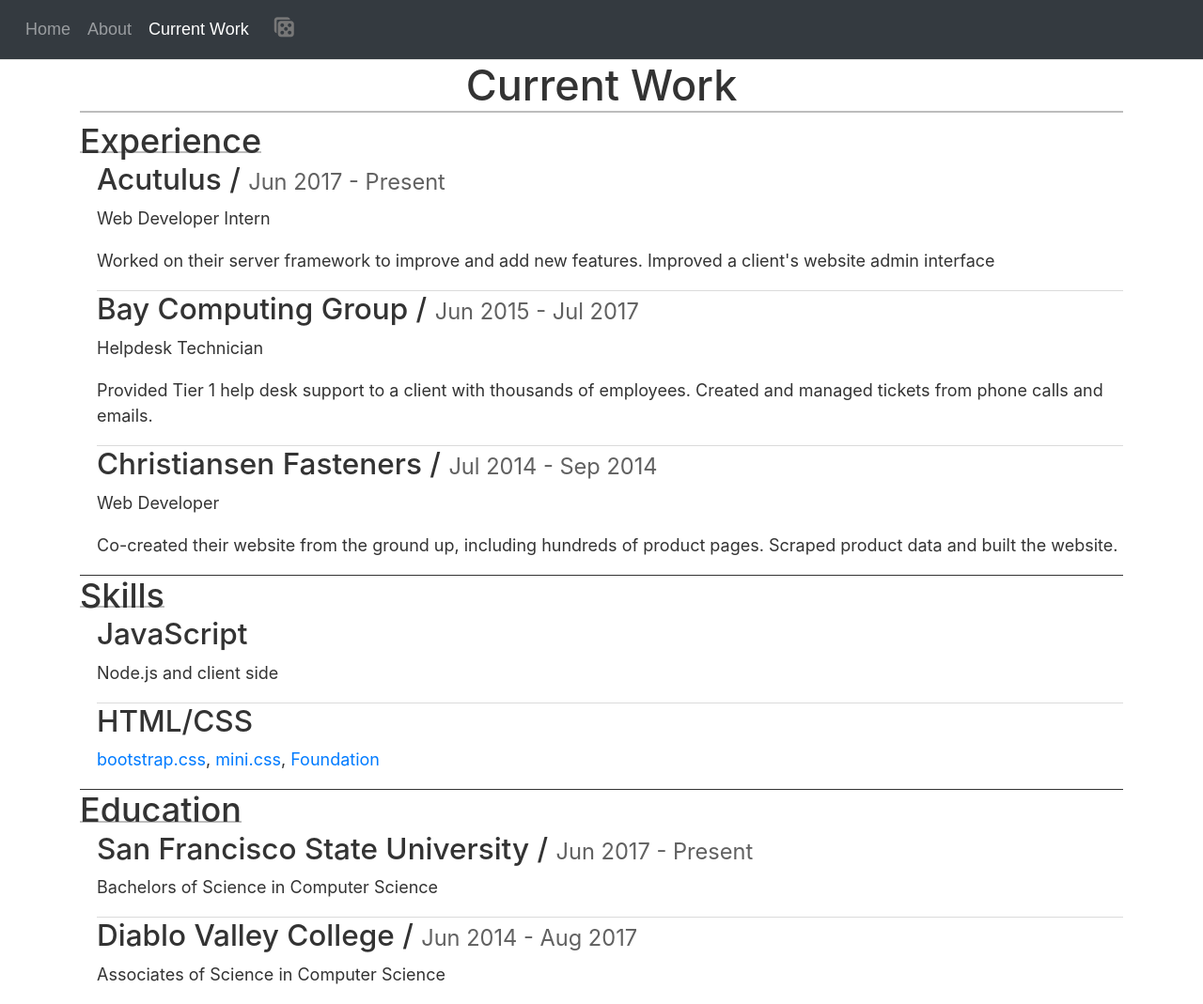
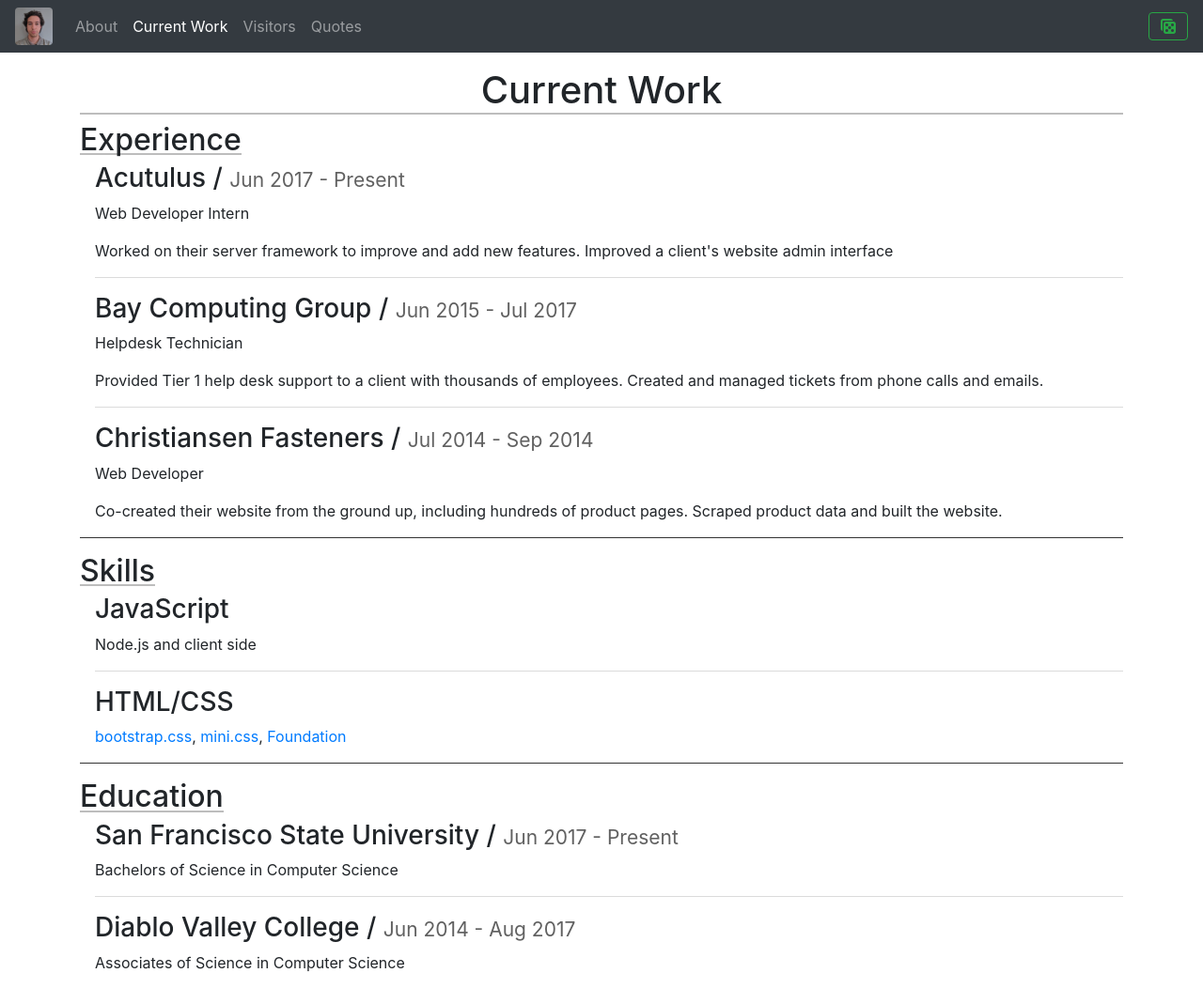
Before and after one commit to janka102/csc412-website, a PHP site: page /current.php in a window 1280 px wide. Shown: the whole page at 94% size. After the commit the page ends 1035 px from the top, so only its background shows below. Run offline with PHP 8.4, Linux system fonts and the light colour scheme; some web fonts are replaced.

Commit message:
Fix styling, image now hosted on server, get quotes working

```diff
--- a/css/about.css
+++ b/css/about.css
@@ -1,8 +1,3 @@
-body {
-  padding-left: 1em;
-  padding-right: 1em;
-}
-
 h1 {
   border-bottom: 2px solid #bdbdbd;
   text-align: center;
--- a/css/current.css
+++ b/css/current.css
@@ -1,8 +1,3 @@
-body {
-  padding-left: 1em;
-  padding-right: 1em;
-}
-
 h1 {
   border-bottom: 2px solid #bdbdbd;
   text-align: center;
@@ -11,7 +6,7 @@ h1 {
 h2 {
   display: inline-block;
   border-bottom: 2px solid #bdbdbd;
-  height: 0.95em;
+  height: 1.1em;
 }
 
 small {
@@ -21,10 +16,11 @@ small {
 
 section {
   border-bottom: 1px solid #333;
+  margin-bottom: 1rem;
 }
 
 section article {
-  margin-left: 1rem;
+  margin: 0 0 1rem 1rem;
   border-bottom: 1px solid #dbdbdb;
 }
 
--- /dev/null
+++ b/css/main.css
@@ -0,0 +1,53 @@
+/* font icons */
+@font-face {
+  font-family: 'icomoon';
+  src: url('fonts/icomoon.eot?4utuu7');
+  src: url('fonts/icomoon.eot?4utuu7#iefix') format('embedded-opentype'),
+    url('fonts/icomoon.ttf?4utuu7') format('truetype'), url('fonts/icomoon.woff?4utuu7') format('woff'),
+    url('fonts/icomoon.svg?4utuu7#icomoon') format('svg');
+  font-weight: normal;
+  font-style: normal;
+}
+
+[class^='icon-'],
+[class*=' icon-'] {
+  /* use !important to prevent issues with browser extensions that change fonts */
+  font-family: 'icomoon' !important;
+  font-style: normal;
+  font-weight: normal;
+  font-variant: normal;
+  text-transform: none;
+  line-height: 1;
+
+  /* Better Font Rendering =========== */
+  -webkit-font-smoothing: antialiased;
+  -moz-osx-font-smoothing: grayscale;
+}
+
+.icon-random:before {
+  content: '\e900';
+}
+.icon-dice:before {
+  content: '\e915';
+}
+
+/* END Font icons */
+
+nav {
+  margin-bottom: 1rem;
+}
+
+nav .navbar-brand {
+  padding: 0;
+}
+
+nav .navbar-brand img {
+  height: 40px;
+  border-radius: 4px;
+  opacity: 0.8;
+}
+
+nav .navbar-brand:hover img,
+nav .navbar-brand:focus img {
+  opacity: 1;
+}
--- a/css/site.css
+++ /dev/null
@@ -1,106 +0,0 @@
-html,
-body {
-  margin: 0;
-  font-size: 18px;
-  color: #333;
-}
-
-body {
-  padding-top: 64px;
-}
-
-/* font icons */
-@font-face {
-  font-family: 'icomoon';
-  src: url('fonts/icomoon.eot?4utuu7');
-  src: url('fonts/icomoon.eot?4utuu7#iefix') format('embedded-opentype'),
-    url('fonts/icomoon.ttf?4utuu7') format('truetype'),
-    url('fonts/icomoon.woff?4utuu7') format('woff'),
-    url('fonts/icomoon.svg?4utuu7#icomoon') format('svg');
-  font-weight: normal;
-  font-style: normal;
-}
-
-[class^='icon-'],
-[class*=' icon-'] {
-  /* use !important to prevent issues with browser extensions that change fonts */
-  font-family: 'icomoon' !important;
-  font-style: normal;
-  font-weight: normal;
-  font-variant: normal;
-  text-transform: none;
-  line-height: 1;
-
-  /* Better Font Rendering =========== */
-  -webkit-font-smoothing: antialiased;
-  -moz-osx-font-smoothing: grayscale;
-}
-
-.icon-random:before {
-  content: '\e900';
-}
-.icon-dice:before {
-  content: '\e915';
-}
-
-/* END Font icons */
-
-nav {
-  position: absolute;
-  top: 0;
-  left: 0;
-  width: 100%;
-  background-color: #f8f8f8;
-  border-bottom: 1px solid #e7e7e7;
-}
-
-nav ul {
-  list-style: none;
-  padding: 0;
-  margin: 0;
-}
-nav ul li {
-  float: left;
-}
-
-nav ul li a {
-  display: block;
-  padding: 0.5rem 1rem;
-  text-decoration: none;
-  color: #777;
-  font-family: sans-serif;
-}
-
-nav ul li a:hover {
-  color: #333;
-}
-
-nav ul li a.active {
-  background-color: rgba(0, 0, 0, 0.095);
-}
-
-.nav-avatar {
-  padding: 0;
-}
-
-.nav-avatar img {
-  display: block;
-}
-
-.nav-random {
-  float: right;
-}
-
-.nav-random button {
-  background-color: transparent;
-  border: none;
-  padding: 0.5rem 1rem;
-  font-size: 21px;
-  color: #777;
-  cursor: pointer;
-  outline: none;
-}
-
-.nav-random:hover button {
-  color: #333;
-}
--- a/current.php
+++ b/current.php
@@ -5,6 +5,9 @@ $css = array('current.css');
 $js = array();
 include('header.php');
 ?>
+
+<div class="row">
+  <div class="col-12">
 
     <h1>Current Work</h1>
 
@@ -61,4 +64,7 @@ include('header.php');
       </article>
     </section>
 
+  </div>
+</div>
+
 <?php include('footer.php'); ?>
--- a/footer.php
+++ b/footer.php
@@ -1,6 +1,6 @@
 </main>
 
-<?php $all_js = array_merge(array('site.js'), $js) ?>
+<?php $all_js = array_merge(array('main.js'), $js) ?>
 
 <?php for ($file=0; $file < count($all_js); $file++) { ?>
   <script src="js/<?= $all_js[$file] ?>"></script>
--- a/header.php
+++ b/header.php
@@ -6,7 +6,7 @@
   <title><?= $title ? ($title . ' | ') : '' ?>jsmick</title>
   <meta name="viewport" content="width=device-width, initial-scale=1, shrink-to-fit=no">
 
-  <?php $all_css = array_merge(array('bootstrap.min.css', 'site.css'), $css) ?>
+  <?php $all_css = array_merge(array('bootstrap.min.css', 'main.css'), $css) ?>
 
   <?php for ($file=0; $file < count($all_css); $file++) { ?>
     <link rel="stylesheet" href="css/<?= $all_css[$file] ?>">
@@ -26,15 +26,16 @@
 ?>
 
 <body>
-  <nav class="navbar navbar-expand-md navbar-dark bg-dark fixed-top">
+  <nav class="navbar navbar-expand-md navbar-dark bg-dark">
+    <a class="navbar-brand" href="."><img src="708dc88ce629f35288eaa787b46f9f63.jpeg" alt="jsmick"></a>
     <div class="collapse navbar-collapse">
       <ul class="navbar-nav mr-auto">
-        <?php nav_item('.', 'Home', $page == 'index') ?>
         <?php nav_item('about.php', 'About', $page == 'about') ?>
         <?php nav_item('current.php', 'Current Work', $page == 'current') ?>
-
-        <li class="nav-random"><button id="background-random" class="icon-dice btn btn-success" title="Random nav color"></button></li>
+        <?php nav_item('visitor.php', 'Visitors', $page == 'visitor') ?>
+        <?php nav_item('quotes.php', 'Quotes', $page == 'quotes') ?>
       </ul>
+      <button id="background-random" class="icon-dice btn btn-outline-success" title="Random nav color"></button>
     </div>
   </nav>
 
--- /dev/null
+++ b/js/main.js
@@ -0,0 +1,24 @@
+window.addEventListener('DOMContentLoaded', function() {
+  var colors = [
+    '#B71C1C', // red
+    '#4A148C', // purple
+    '#1A237E', // indigo
+    '#0D47A1', // blue
+    '#006064', // cyan
+    '#004D40', // teal
+    '#1B5E20', // green
+    '#33691E', // light green
+    '#F57F17', // yellow
+    '#E65100', // orange
+    '#BF360C', // deep orange
+    '#212121', // grey
+    '#263238', // blue grey
+    '#343a40'  // default
+  ]
+  var navbar = document.getElementsByTagName('nav')[0]
+  var backgroundRandom = document.getElementById('background-random')
+
+  backgroundRandom.addEventListener('click', function() {
+    navbar.style.cssText += 'background-color:' + colors[Math.floor(Math.random() * colors.length)] + ' !important'
+  })
+})
--- a/js/site.js
+++ /dev/null
@@ -1,23 +0,0 @@
-window.addEventListener('DOMContentLoaded', function() {
-  var colors = [
-    '#FFCDD2', '#EF9A9A', // red
-    '#E1BEE7', '#CE93D8', // purple
-    '#C5CAE9', '#9FA8DA', // indigo
-    '#BBDEFB', '#90CAF9', // blue
-    '#80DEEA', '#4DD0E1', // cyan
-    '#B2DFDB', '#80CBC4', // teal
-    '#A5D6A7', '#81C784', // green
-    '#AED581', '#9CCC65', // light green
-    '#FFEB3B', '#FDD835', // yellow
-    '#FFCC80', '#FFB74D', // orange
-    '#FFAB91', '#FF8A65', // deep orange
-    '#EEEEEE', '#F8F8F8', // grey
-    '#CFD8DC', '#B0BEC5' // blue grey
-  ]
-  var navbar = document.getElementsByTagName('nav')[0]
-  var backgroundRandom = document.getElementById('background-random')
-
-  backgroundRandom.addEventListener('click', function() {
-    navbar.style.backgroundColor = colors[Math.floor(Math.random() * colors.length)]
-  })
-})
```
Also changed, not shown: about.php (+7 -3 lines), css/index.css (+2 -11 lines), css/visitor.css (+15 -5 lines), index.php (+10 -7 lines), log.php (deleted, +0 -8 lines), quotes.php (added, +38 -0 lines), visitor.html (deleted, +0 -52 lines), visitor.php (added, +30 -0 lines), 708dc88ce629f35288eaa787b46f9f63.jpeg (added). Lines whose indentation alone changed are shown as unchanged.
